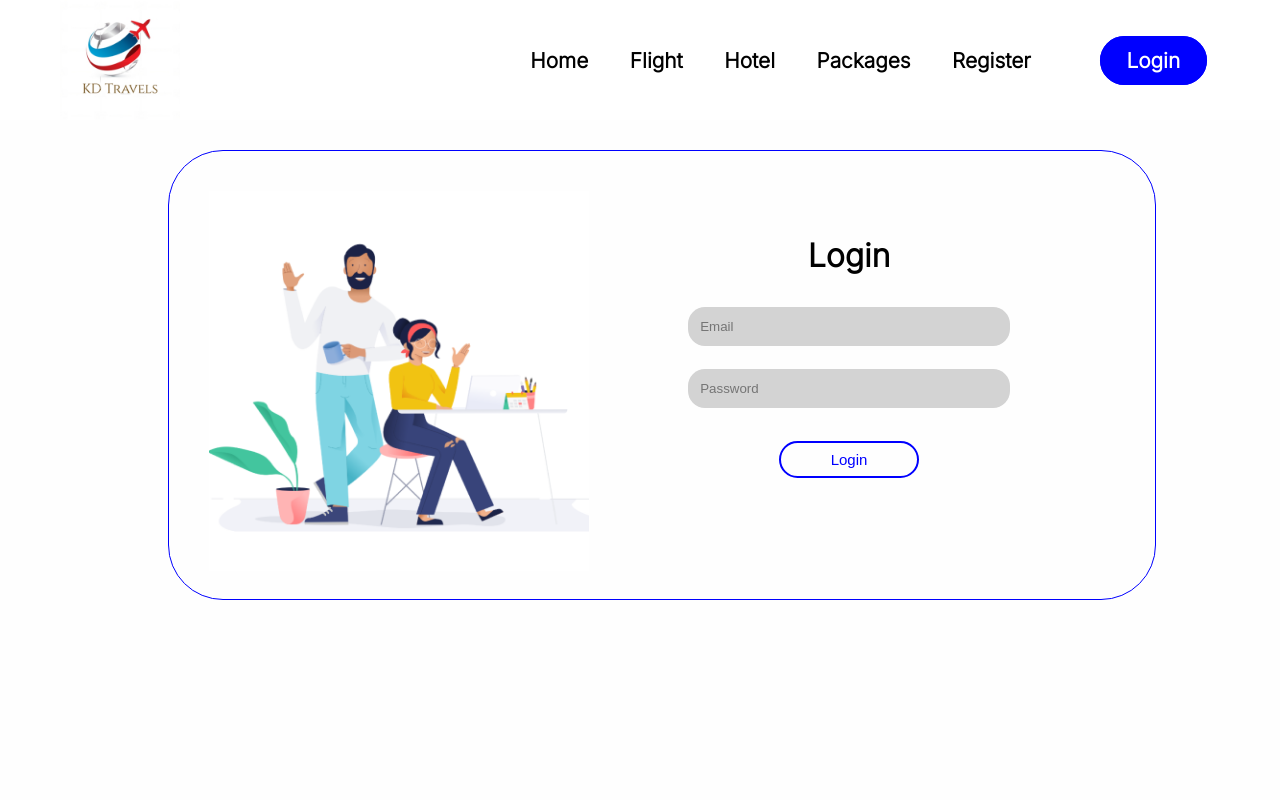
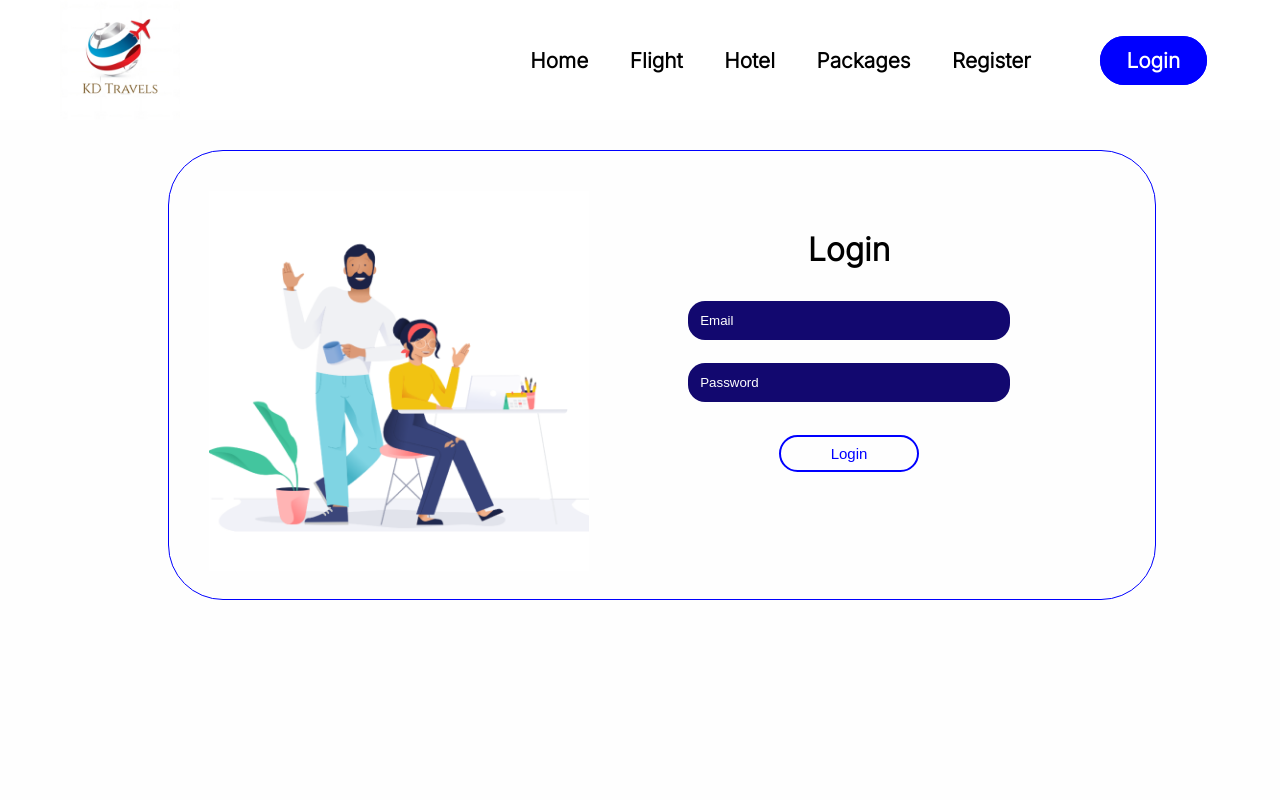
Before and after one commit to Dhruvil234/KD-Fronted, a React (Vite) app: page /Login in a window 1280 px wide. Shown: the top 800 px of the page. Built offline with nearby package versions, Linux system fonts and the light colour scheme; a web font is replaced by a local one.

Commit message:
Validation code

```diff
--- a/src/components/Navbar.css
+++ b/src/components/Navbar.css
@@ -1,4 +1,4 @@
-/* line no 1 to 52 Navbar css */
+/* line no 1 to 51 Navbar css */
 .active{
     color:#0000FF;
 }
@@ -49,6 +49,7 @@ nav ul li a {
 nav ul li a:not(.active):hover {
     color:#0000FF;
 }
+/* 53 to 65 login button bacground color */
 li a.login {
     border: 2px solid blue;
     padding: 10px 25px;
@@ -62,15 +63,19 @@ li a.login.active {
     background-color: blue;
     color: white;
 }
-/* line no 65 to 70 error page css */
+/* line no 66 to 70 error page css */
 .page{
-    width:400px;
-    hight:400px;
-    margin-left:450px;
+    width:550px;
+    hight:550px;
+    margin-left:400px;
+    margin-top: 30px;
+
 }
 .text{
-    margin-left:460px;
+    margin-left:475px;
+    margin-bottom: 300px;
 }
+/* line no 78 to 132 Login Page css */
 .LoginPage{
     width: 988px;
     height : 450px;
@@ -108,7 +113,7 @@ input {
     border-radius: 17px;
     margin-bottom: 23px;
     border: none;
-    background-color: lightgrey;
+    background-color: #12086F;
 }
 .loginButton {
     padding: 8px 50px;
@@ -120,22 +125,27 @@ input {
     cursor: pointer;
     font-size: 15px;
 }
-/* line no 124 to Register Page css */
+.loginButton:hover{
+    color: white;
+    background-color: #12086F;
+    cursor: pointer;
+}
+/* line no 133 to 192 Register Page css */
 .RegPage{
     display: flex;
-    width: 1050px;
+    width: 1070px;
     height : 500px;
     border: 2px solid blue;
     border-radius:55px;
-    margin-left: 150px;
+    margin-left: 120px;
     margin-top: 30px;
     margin-bottom: 300px;
 }
 .Reg{
-    width:380px;
+    width:440px;
     height: 380px;
     margin-top: 40px;
-    margin-left: 43px;
+    margin-left: 40px;
     margin-bottom:25px;
 }
 .RegForm {
@@ -144,7 +154,7 @@ input {
     padding: 25px;
 }
 h1 {
-    margin-top: 60px;
+    margin-top: 54px;
     margin-right: 80px;
     margin-bottom: 30px;
 }
@@ -159,7 +169,11 @@ input {
     border-radius: 17px;
     margin-bottom: 23px;
     border: none;
-    background-color: lightgrey;
+    color: white;
+    background-color: #12086F;
+}
+::placeholder{
+    color: white;
 }
 .RegButton {
     padding: 8px 50px;
@@ -171,3 +185,8 @@ input {
     cursor: pointer;
     font-size: 15px;
 }
+.RegButton:hover{
+    color: white;
+    background-color: #12086F;
+    cursor: pointer;
+}
--- a/src/main.jsx
+++ b/src/main.jsx
@@ -9,5 +9,5 @@ ReactDOM.createRoot(document.getElementById('root')).render(
     <BrowserRouter>
          <App />
     </BrowserRouter>
-  </React.StrictMode>,
+  </React.StrictMode>
 )
```
Also changed, not shown: src/App.jsx (+3 -5 lines), src/components/pages/Footer.css (+0 -8 lines), src/components/pages/Home.jsx (+1 -1 lines).
